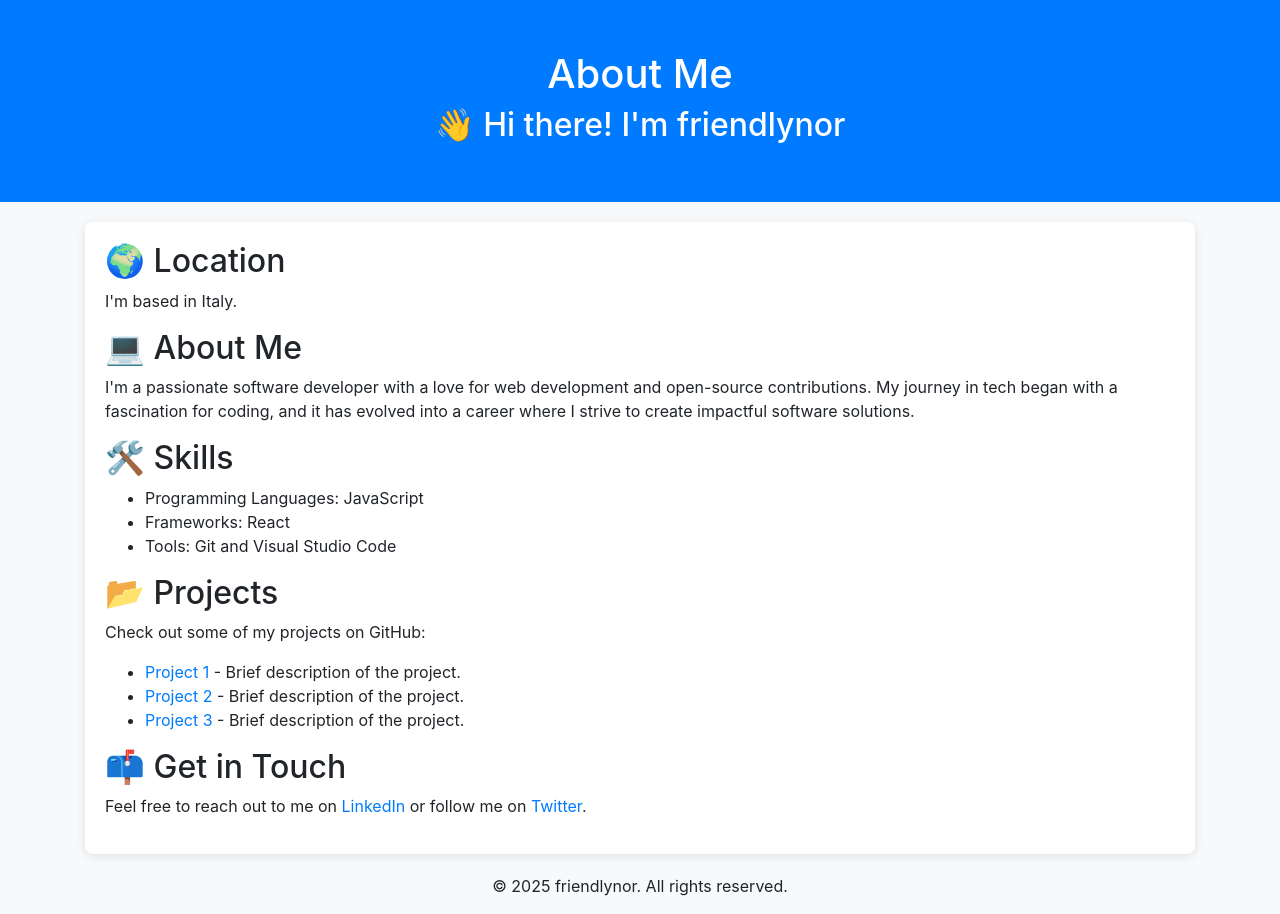
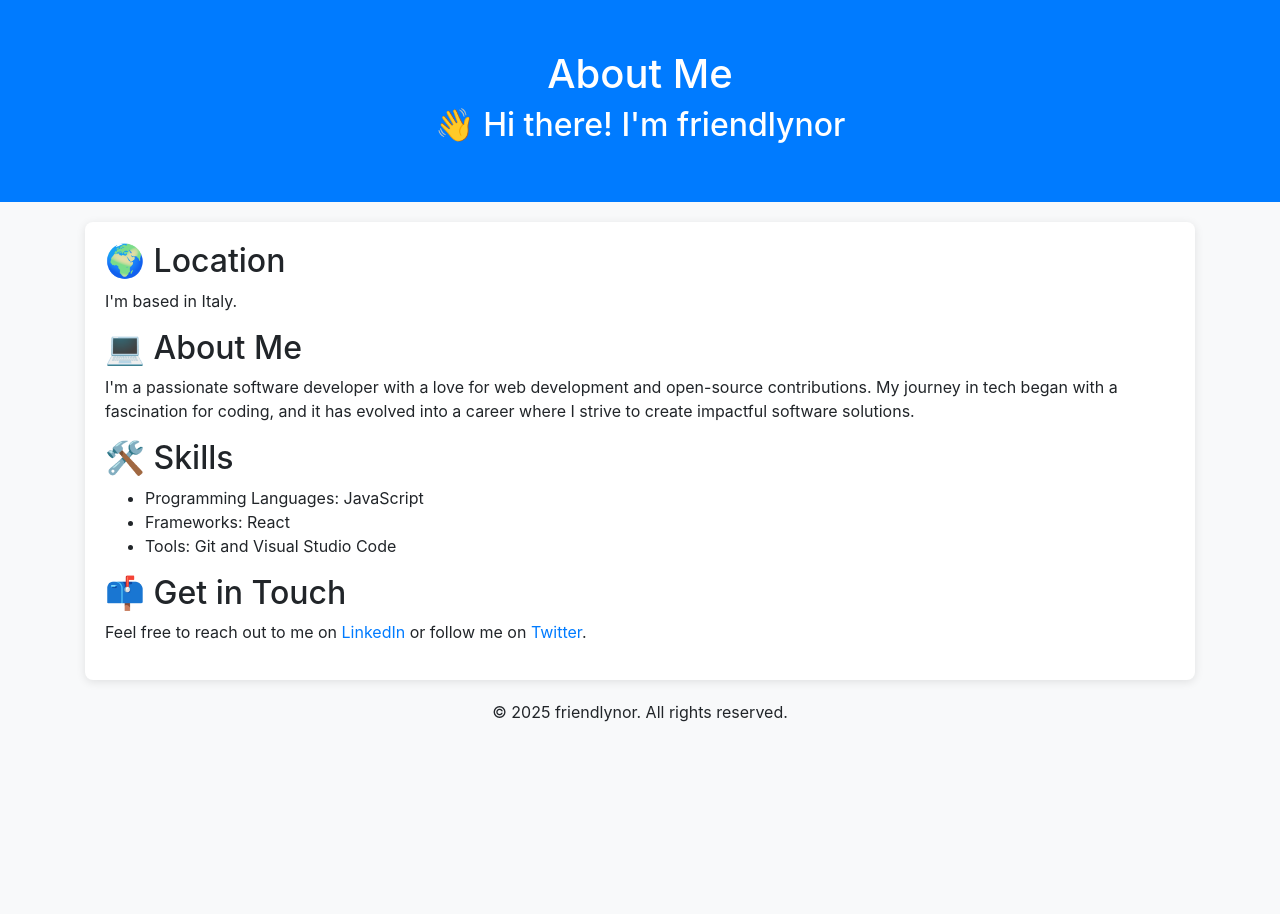
Before and after one commit to friendlynor/friendlynor.github.io, a plain HTML site: page index.html in a window 1280 px wide. After the commit the page ends 800 px from the top, so only its background shows below. Drawn offline with nearby package versions, Linux system fonts and the light colour scheme.

Commit message:
Update index.html

```diff
--- a/index.html
+++ b/index.html
@@ -45,15 +45,6 @@
             <li>Frameworks: React</li>
             <li>Tools: Git and Visual Studio Code</li>
         </ul>
-
-        <h2>📂 Projects</h2>
-        <p>Check out some of my projects on GitHub:</p>
-        <ul>
-            <li><a href="https://github.com/friendlynor/project1">Project 1</a> - Brief description of the project.</li>
-            <li><a href="https://github.com/friendlynor/project2">Project 2</a> - Brief description of the project.</li>
-            <li><a href="https://github.com/friendlynor/project3">Project 3</a> - Brief description of the project.</li>
-        </ul>
-
         <h2>📫 Get in Touch</h2>
         <p>Feel free to reach out to me on <a href="https://www.linkedin.com/in/yourprofile">LinkedIn</a> or follow me on <a href="https://twitter.com/yourprofile">Twitter</a>.</p>
     </div>
```
